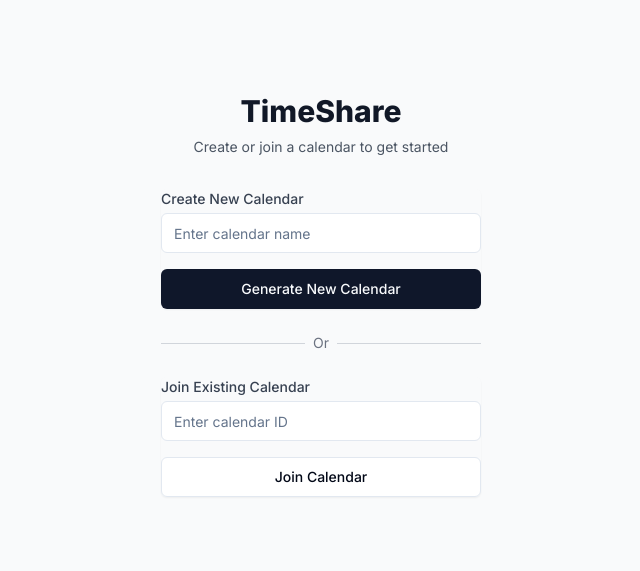
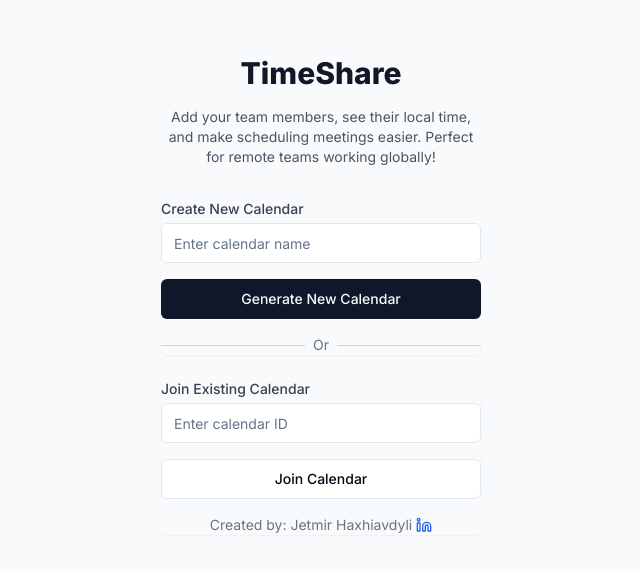
Before and after one commit to jetmirhaxhiavdyli-main/timeshare, a Next.js app: page /auth in a window 1280 px wide. Shown: the part 149-720 px from the top of the page, without its empty margins (319-959 px from the left). Built offline with nearby package versions, Linux system fonts and the light colour scheme; no server answers.

Commit message:
Update auth page with creator attribution and improve calendar page with current time indicator

```diff
--- a/src/app/auth/page.tsx
+++ b/src/app/auth/page.tsx
@@ -7,6 +7,7 @@ import { Input } from "@/components/ui/input";
 import { supabase } from '@/lib/supabase';
 import { nanoid } from 'nanoid';
 import toast from 'react-hot-toast';
+import { Linkedin } from 'lucide-react';
 
 export default function AuthPage() {
   const router = useRouter();
@@ -98,9 +99,12 @@ export default function AuthPage() {
           <h2 className="mt-6 text-center text-3xl font-extrabold text-gray-900">
             TimeShare
           </h2>
-          <p className="mt-2 text-center text-sm text-gray-600">
-            Create or join a calendar to get started
+          <div className="mt-4 text-center">
+            <p className="text-sm text-gray-600">
+              Add your team members, see their local time, and make scheduling meetings easier.
+              Perfect for remote teams working globally!
             </p>
+          </div>
         </div>
 
         <div className="mt-8 space-y-6">
@@ -121,6 +125,7 @@ export default function AuthPage() {
                 />
               </div>
             </div>
+            <div>
               <Button
                 onClick={generateNewCalendar}
                 className="w-full"
@@ -136,6 +141,7 @@ export default function AuthPage() {
               </div>
               <div className="relative flex justify-center text-sm">
                 <span className="px-2 bg-gray-50 text-gray-500">Or</span>
+              </div>
             </div>
           </div>
 
@@ -156,6 +162,7 @@ export default function AuthPage() {
                 />
               </div>
             </div>
+            <div>
               <Button
                 onClick={joinCalendar}
                 className="w-full"
@@ -165,6 +172,22 @@ export default function AuthPage() {
                 {loading ? 'Joining...' : 'Join Calendar'}
               </Button>
             </div>
+
+            {/* Creator Attribution */}
+            <div className="mt-16 text-center text-sm text-gray-500">
+              <p className="flex items-center justify-center gap-1">
+                Created by: Jetmir Haxhiavdyli
+                <a
+                  href="https://www.linkedin.com/in/jetmirhaxhiavdyli/"
+                  target="_blank"
+                  rel="noopener noreferrer"
+                  className="text-blue-600 hover:text-blue-800 inline-flex items-center"
+                >
+                  <Linkedin className="h-4 w-4" />
+                </a>
+              </p>
+            </div>
+          </div>
         </div>
       </div>
     </div>
--- a/src/app/calendar/[id]/page.tsx
+++ b/src/app/calendar/[id]/page.tsx
@@ -21,6 +21,7 @@ export default function CalendarPage() {
   const [calendar, setCalendar] = useState<Calendar | null>(null);
   const [loading, setLoading] = useState(true);
   const [colleagues, setColleagues] = useState<Colleague[]>([]);
+  const [currentTime, setCurrentTime] = useState(new Date());
   const hours = Array.from({ length: 24 }, (_, i) => i);
 
   const handleAddColleague = async (newColleague: Colleague) => {
@@ -147,6 +148,15 @@ export default function CalendarPage() {
     return colleagueTime;
   };
 
+  // Format current time as HH:mm
+  const formatCurrentTime = (date: Date) => {
+    return date.toLocaleTimeString('en-US', {
+      hour: '2-digit',
+      minute: '2-digit',
+      hour12: false
+    });
+  };
+
   useEffect(() => {
     const fetchCalendar = async () => {
       if (!params) return;
@@ -222,6 +232,20 @@ export default function CalendarPage() {
     fetchColleagues();
   }, [calendar?.id, supabase]);
 
+  useEffect(() => {
+    const timer = setInterval(() => {
+      setCurrentTime(new Date());
+    }, 60000); // Update every minute
+
+    return () => clearInterval(timer);
+  }, []);
+
+  const getCurrentTimePosition = () => {
+    const hours = currentTime.getHours();
+    const minutes = currentTime.getMinutes();
+    return (hours + minutes / 60) * 100;
+  };
+
   if (loading) {
     return (
       <div className="min-h-screen flex items-center justify-center">
@@ -252,26 +276,47 @@ export default function CalendarPage() {
 
   return (
     <div className="min-h-screen flex flex-col">
-      {console.log('Calendar data:', calendar)}
       <Navbar
-        calendarId={calendar.shareable_id}
-        calendarName={calendar.name}
+        calendarId={calendar?.shareable_id || ''}
+        calendarName={calendar?.name || ''}
         onAddColleague={handleAddColleague}
       />
-
-      <main className="flex-1 overflow-auto p-8">
-        <div className="bg-white border border-gray-200 rounded-lg">
+      <div className="flex-1 space-y-8 pt-8">
+        <main className="px-8">
+          <div className="bg-white border border-gray-200 rounded-xl">
             {/* Time slots grid */}
             <div>
               {hours.map((hour) => (
-              <div key={hour} className="flex w-full border-b border-gray-200 last:border-b-0">
+                <div key={hour} className="flex w-full border-b border-gray-200 last:border-b-0 relative">
                   {/* Hour label */}
                   <div className="w-[100px] py-4 px-4 text-sm text-gray-500 border-r border-gray-200 flex-shrink-0">
                     {`${hour.toString().padStart(2, '0')}:00`}
                   </div>
 
                   {/* Time slot content area */}
-                <div className="flex-1 p-2 min-h-[80px] hover:bg-gray-50">
+                  <div className="flex-1 p-2 min-h-[80px] hover:bg-gray-50 relative">
+                    {/* Current time indicator */}
+                    {hour === currentTime.getHours() && (
+                      <div className="absolute left-0 right-0 z-10">
+                        {/* Line */}
+                        <div
+                          className="absolute left-0 right-0 border-t-2 border-dotted border-blue-500"
+                          style={{
+                            top: `${(currentTime.getMinutes() / 60) * 100}%`,
+                          }}
+                        />
+                        {/* Time badge */}
+                        <div
+                          className="absolute left-1/2 -translate-x-1/2 bg-blue-500 text-white text-xs px-2 py-0.5 rounded-full whitespace-nowrap"
+                          style={{
+                            top: `${(currentTime.getMinutes() / 60) * 100}%`,
+                            transform: 'translate(-50%, -50%)'
+                          }}
+                        >
+                          {formatCurrentTime(currentTime)}
+                        </div>
+                      </div>
+                    )}
                     {colleaguesByHour[hour]?.map((colleague) => (
                       <div
                         key={colleague.id}
@@ -304,5 +349,6 @@ export default function CalendarPage() {
           </div>
         </main>
       </div>
+    </div>
   );
 }
--- a/src/app/globals.css
+++ b/src/app/globals.css
@@ -68,9 +68,9 @@
 
 @layer base {
   * {
-    @apply border-[hsl(var(--border))];
+    @apply border-[hsl(var(--border))]
   }
   body {
-    @apply bg-background text-foreground;
+    @apply bg-[hsl(var(--background))] text-[hsl(var(--foreground))]
   }
 }
--- /dev/null
+++ b/src/components/ui/banner.tsx
@@ -0,0 +1,31 @@
+import { X } from 'lucide-react';
+import { Button } from './button';
+
+interface BannerProps {
+  onClose: () => void;
+}
+
+export function Banner({ onClose }: BannerProps) {
+  return (
+    <div className="bg-[#020817] w-full">
+      <div className="max-w-7xl mx-auto px-8 py-3 flex items-start justify-between">
+        <div className="space-y-1.5">
+          <h2 className="font-semibold text-lg text-white">Welcome to TimeShare!</h2>
+          <p className="text-sm text-gray-300 max-w-2xl">
+            TimeShare helps you collaborate across time zones by visualizing your colleagues' working hours.
+            Add your team members and see their local time, making it easier to schedule meetings and
+            coordinate work globally. Share this calendar with your team to help everyone stay in sync!
+          </p>
+        </div>
+        <Button
+          variant="ghost"
+          size="icon"
+          className="shrink-0 text-white hover:text-white/80"
+          onClick={onClose}
+        >
+          <X className="h-4 w-4" />
+        </Button>
+      </div>
+    </div>
+  );
+}
```
Lines whose indentation alone changed are shown as unchanged.
